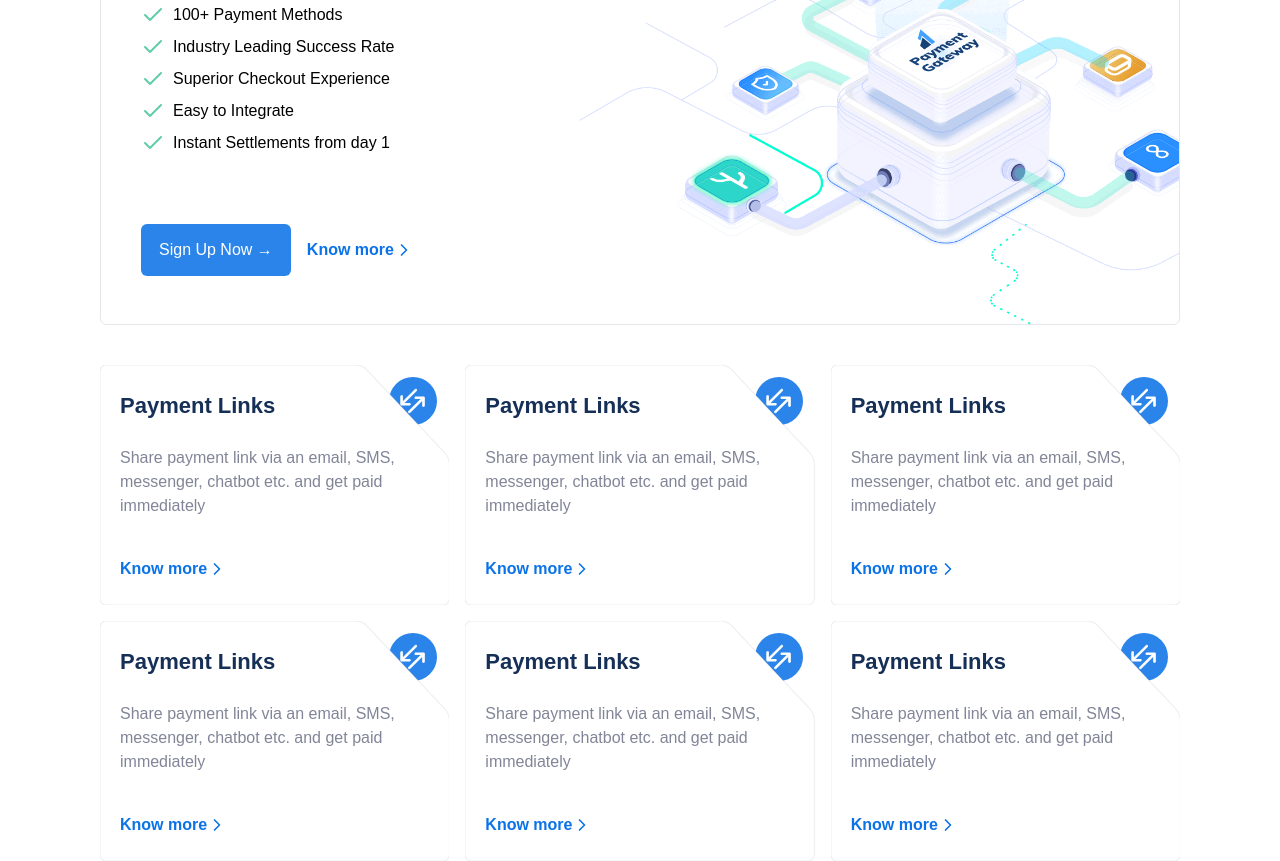
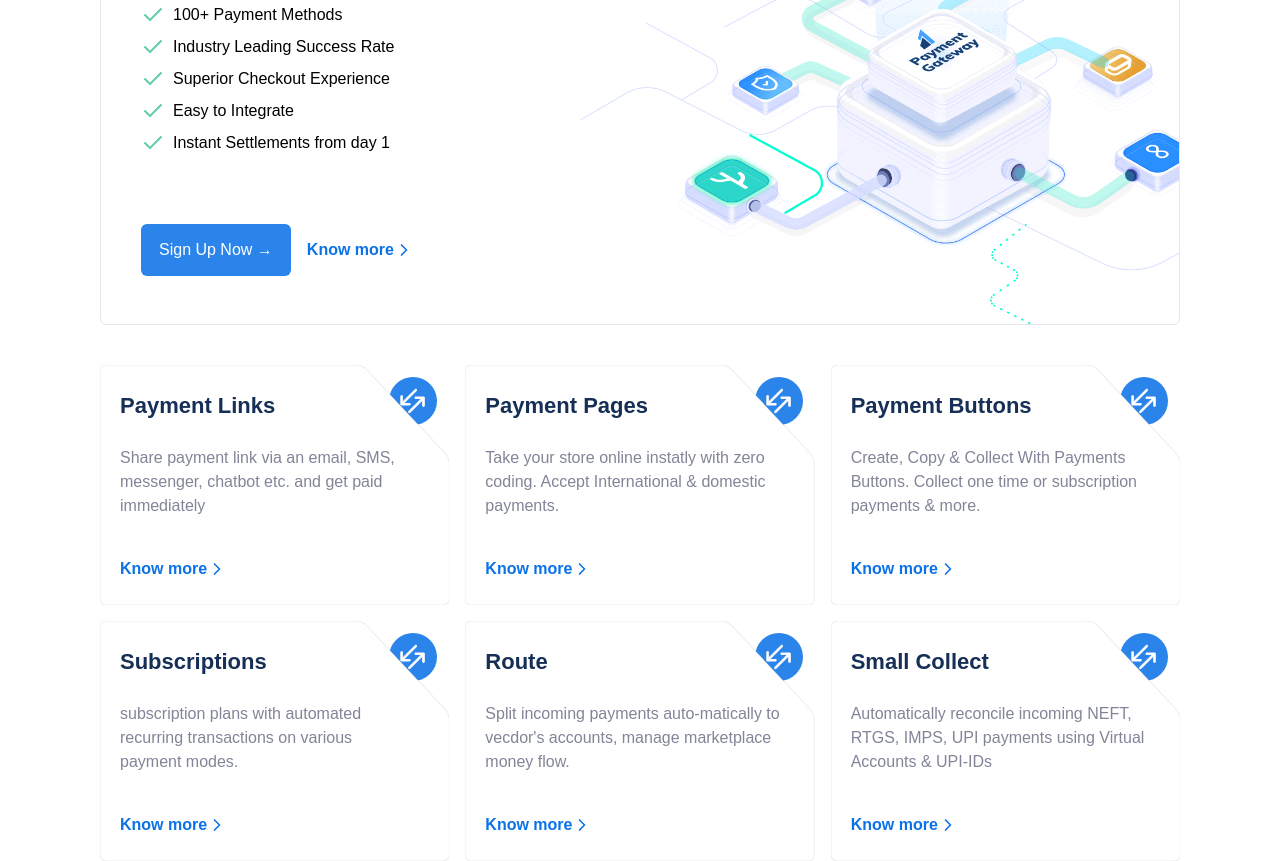
Before and after one commit to ArshnoorSingh07/Razorpay-Clone-Project, a website built with Vite: page index.html in a window 1280 px wide. Shown: the part 1027-1888 px from the top of the page. Built offline with nearby package versions, Linux system fonts and the light colour scheme.

Commit message:
Updated box-content

```diff
--- a/index.html
+++ b/index.html
@@ -109,7 +109,7 @@
     </div>
     </section>
 
-    <!-- Feature section -->
+    <!-- Feature section - 1 -->
     <section class="relative mt-[100px] overflow-hidden">
         <img src="./images/feature-section1-dottedrows.png" alt="" loading="lazy"
         width="233"
@@ -259,8 +259,8 @@
                     <div class=" z-[100] absolute w-full h-full flex flex-col justify-between pl-5 py-6 pr-8">
                         <!-- text -->
                         <div>
-                            <h3 class="font-mullish font-bold text-deepBlueHead leading-1.2 text-[1.375rem]">Payment Links</h3>
-                            <p class="font-mullish text-grayText mt-6">Share payment link via an email, SMS, messenger, chatbot etc. and get paid immediately</p>
+                            <h3 class="font-mullish font-bold text-deepBlueHead leading-1.2 text-[1.375rem]">Payment Pages</h3>
+                            <p class="font-mullish text-grayText mt-6">Take your store online instatly with zero coding. Accept International & domestic payments.</p>
                         </div>
 
                         <!-- hyperlink -->
@@ -306,8 +306,8 @@
                     <div class=" z-[100] absolute w-full h-full flex flex-col justify-between pl-5 py-6 pr-8">
                         <!-- text -->
                         <div>
-                            <h3 class="font-mullish font-bold text-deepBlueHead leading-1.2 text-[1.375rem]">Payment Links</h3>
-                            <p class="font-mullish text-grayText mt-6">Share payment link via an email, SMS, messenger, chatbot etc. and get paid immediately</p>
+                            <h3 class="font-mullish font-bold text-deepBlueHead leading-1.2 text-[1.375rem]">Payment Buttons</h3>
+                            <p class="font-mullish text-grayText mt-6">Create, Copy & Collect With Payments Buttons. Collect one time or subscription payments & more.</p>
                         </div>
 
                         <!-- hyperlink -->
@@ -353,8 +353,8 @@
                     <div class=" z-[100] absolute w-full h-full flex flex-col justify-between pl-5 py-6 pr-8">
                         <!-- text -->
                         <div>
-                            <h3 class="font-mullish font-bold text-deepBlueHead leading-1.2 text-[1.375rem]">Payment Links</h3>
-                            <p class="font-mullish text-grayText mt-6">Share payment link via an email, SMS, messenger, chatbot etc. and get paid immediately</p>
+                            <h3 class="font-mullish font-bold text-deepBlueHead leading-1.2 text-[1.375rem]">Subscriptions</h3>
+                            <p class="font-mullish text-grayText mt-6">subscription plans with automated recurring transactions on various payment modes.</p>
                         </div>
 
                         <!-- hyperlink -->
@@ -400,8 +400,8 @@
                     <div class=" z-[100] absolute w-full h-full flex flex-col justify-between pl-5 py-6 pr-8">
                         <!-- text -->
                         <div>
-                            <h3 class="font-mullish font-bold text-deepBlueHead leading-1.2 text-[1.375rem]">Payment Links</h3>
-                            <p class="font-mullish text-grayText mt-6">Share payment link via an email, SMS, messenger, chatbot etc. and get paid immediately</p>
+                            <h3 class="font-mullish font-bold text-deepBlueHead leading-1.2 text-[1.375rem]">Route</h3>
+                            <p class="font-mullish text-grayText mt-6">Split incoming payments auto-matically to vecdor's accounts, manage marketplace money flow.</p>
                         </div>
 
                         <!-- hyperlink -->
@@ -447,8 +447,8 @@
                     <div class=" z-[100] absolute w-full h-full flex flex-col justify-between pl-5 py-6 pr-8">
                         <!-- text -->
                         <div>
-                            <h3 class="font-mullish font-bold text-deepBlueHead leading-1.2 text-[1.375rem]">Payment Links</h3>
-                            <p class="font-mullish text-grayText mt-6">Share payment link via an email, SMS, messenger, chatbot etc. and get paid immediately</p>
+                            <h3 class="font-mullish font-bold text-deepBlueHead leading-1.2 text-[1.375rem]">Small Collect</h3>
+                            <p class="font-mullish text-grayText mt-6">Automatically reconcile incoming NEFT, RTGS, IMPS, UPI payments using Virtual Accounts & UPI-IDs</p>
                         </div>
 
                         <!-- hyperlink -->
@@ -465,6 +465,10 @@
 
     </section>
 
+    <!-- Feature section - 2 -->
+
+
+
     <script>
         feather.replace()
     </script>
```
